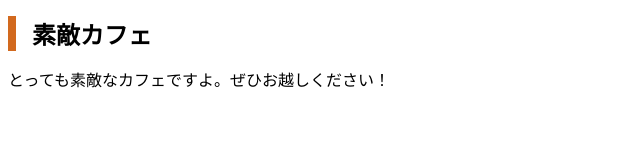
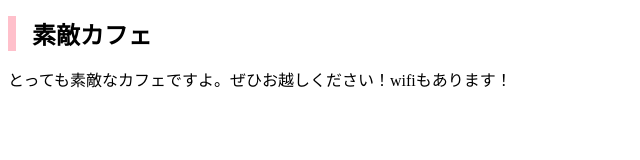
Before and after one commit to toneriko-r/mycafe, a plain HTML site: page index.html in a window 1280 px wide. Shown: the whole page, without its empty margins (0-640 px from the left). Drawn offline with Linux system fonts and the light colour scheme.

Commit message:
Add files via upload

```diff
--- a/css/style.css
+++ b/css/style.css
@@ -1,5 +1,5 @@
 h1 {
   font-size: 24px;
   padding-left: 16px;
-  border-left: 8px solid chocolate;
+  border-left: 8px solid pink;
 }
--- a/index.html
+++ b/index.html
@@ -9,6 +9,6 @@
 </head>
 <body>
   <h1>素敵カフェ</h1>
-  <p>とっても素敵なカフェですよ。ぜひお越しください！</p>
+  <p>とっても素敵なカフェですよ。ぜひお越しください！wifiもあります！</p>
 </body>
 </html>
```
